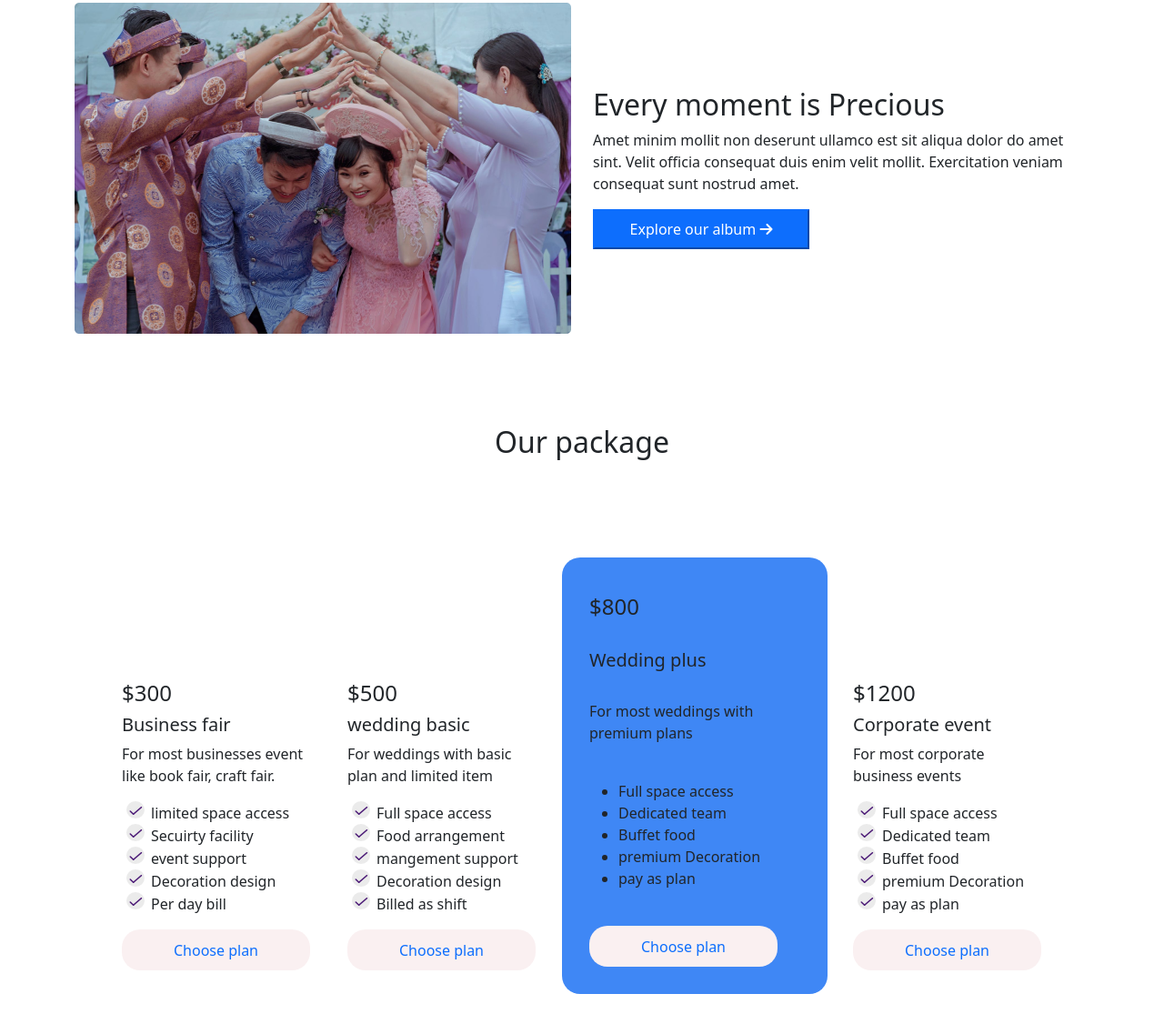
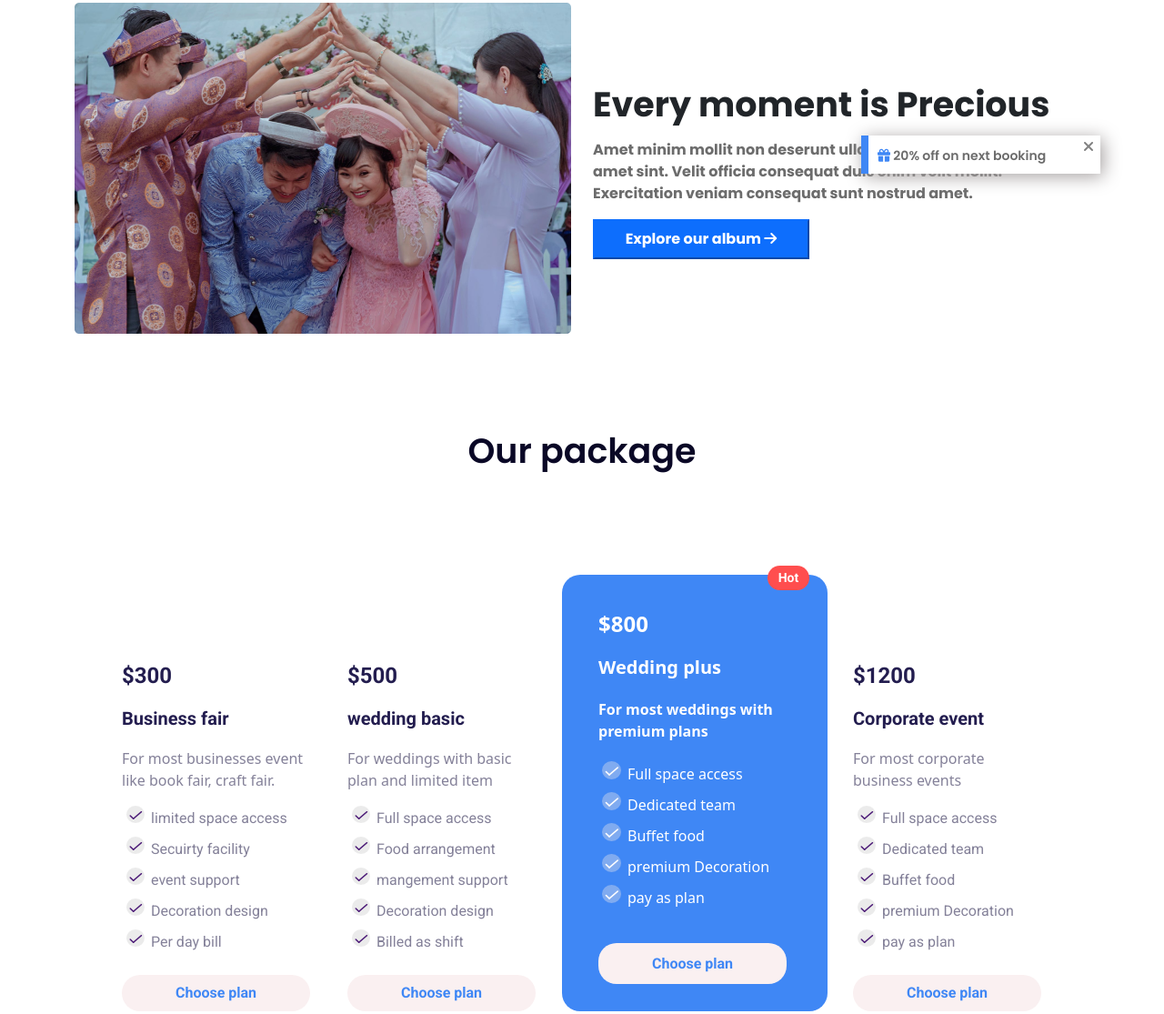
Before and after one commit to junetazul/figmatobootstrap, a website: page index.html in a window 1280 px wide. Shown: the part 797-1912 px from the top of the page at 91% size. Drawn offline with nearby package versions, Linux system fonts and the light colour scheme.

Commit message:
Semi final

```diff
--- a/css/style.scss
+++ b/css/style.scss
@@ -51,6 +51,7 @@ html{
     --lh-fourth: 57.84px;
     --lh-fifth:36px;
     --lh-sixth: 28px;
+    --lh-sixty: 60px;
 
 
 
@@ -234,6 +235,7 @@ body{
 
 .gate{
     // border: 1px solid red;
+    position: relative;
     display: flex;
     flex-direction: column;
     justify-content:center;
@@ -242,7 +244,71 @@ body{
         width: 238px;
         height: 44px;
     }
+    h2{
+        font-family: var(--ff-first);
+        font-weight: var(--fw-one);
+        font-size: var(--fs-fourth);
+        line-height: var(--lh-sixty);
+    }
+    p{
+        font-family: var(--ff-first);
+        font-weight: var(--fw-one);
+        font-size: 16px;
+        line-height: 24px;
+        color:#6C6C6C;
 
+
+
+    }
+    button{
+        font-family: var(--ff-first);
+        font-weight: var(--fw-one);
+        font-size: 16px;
+        line-height: 24px;
+        color: var(--clr-second);
+
+    }
+
+    .discount{
+        width: 263px;
+        height: 42px;
+        background-color: var(--clr-second);
+        // border: 1px solid;
+        border-left: 8px solid var(--clr-fourth);
+        box-shadow: 3px 3px 20px rgb(165, 160, 160);
+        padding: 10px;
+        padding-top: 10px;
+        position: absolute;
+        top: 40%;
+        right: 0px;
+        p{
+            font-size: 14px;
+            font-family: var(--ff-first);
+            font-weight: var(--fw-two);
+            line-height: 24px;
+
+        }
+        span i{
+            color: var(--clr-fourth);
+        }
+        .close{
+            position: absolute;
+            top: 0px;
+            right: 8px;
+            span i{
+                color: grey;
+            }
+        }
+    }
+
+
+}
+.devider h2{
+    font-family: var(--ff-first);
+    font-weight: var(--fw-two);
+    font-size: 38px;
+    line-height: 57px;
+    color: #0A0826;
 
 }
 
@@ -250,7 +316,7 @@ body{
 .pricecard {
     display: flex;
     flex-direction: column;
-    padding-top: 42px;
+    padding-top: 4px;
     height: 387px;
     width: 232px;
     background-color: var(--clr-second);
@@ -259,6 +325,25 @@ body{
         list-style-type: none;
         list-style-position: outside;
         list-style-image: url(../images/list.png)
+
+    }
+    li{
+        color: #848199;
+        margin-bottom: 8px;
+        font-family: var(--ff-second);
+
+    }
+    h4,h5{
+        color: #231D4F;
+        font-weight: bold;
+        margin-bottom: 20px;
+        font-family: var(--ff-second);
+
+    }
+    p{
+        color: #848199;
+
+
     }
     button{
         width: 207px;
@@ -269,19 +354,23 @@ body{
         background-color: rgb(250, 240, 241);
         a{
             text-decoration: none;
+            color: var(--clr-fourth);
+            font-family: var(--ff-second);
+            font-weight: bold;
         }
 
     }
   }
 
   .premiumcard {
+      position: relative;
       display: flex;
       flex-direction: column;
       justify-content: space-between;
       justify-items: center;
       align-items: left;
       padding-top: 40px;
-      padding-left: 30px;
+      padding-left: 40px;
       padding-bottom: 30px;
     height: 480px;
     width: 292px;
@@ -296,6 +385,44 @@ body{
         background-color: rgb(250, 240, 241);
         a{
             text-decoration: none;
+            color: var(--clr-fourth);
+            font-family: var(--ff-second);
+
+            font-weight: bold;
+        }
+
+    }
+    ul{
+        list-style-type: none;
+        list-style-position: outside;
+        list-style-image: url(../images/premium\ ul.png)
+    }
+    li{
+        color: var(--clr-second);
+        margin-bottom: 8px;
+    }
+    h4, h5, p{
+        color: var(--clr-second);
+        font-weight: bold;
+        margin-bottom: 8px;
+    }
+    .hot{
+        height: 27px;
+        width: 46px;
+        background-color: #FF4E4E;
+        text-align: center;
+        border-radius: 15px;
+        position: absolute;
+        top: -10px;
+        right: 20px;
+        h6{
+            font-family: var(--ff-second);
+            font-weight: bolder;
+            font-size: 14px;
+            line-height: 16.41px;
+            color: var(--clr-second);
+            margin-top: 5px;
+
         }
 
     }
@@ -309,7 +436,7 @@ body{
     // display: flex;
     // flex-direction: column;
     text-align: center;
-    box-shadow: 2px 2px 20px rgb(236, 236, 236);
+    box-shadow: 3px 3px 20px rgb(226, 218, 218);
     padding-top: 21px;
     p{
         width: 252px;
@@ -317,6 +444,11 @@ body{
     }
     img{
         padding: 10px;
+    }
+    .clientname{
+        color:#0C1920;
+        font-weight: bold;
+
     }
   }
 
@@ -351,6 +483,7 @@ body{
 
 }
 .getapp{
+    background-color: var(--clr-footer);
     height: 280px;
     display: flex;
     flex-direction: column;
@@ -359,20 +492,25 @@ body{
 
     h6{
         margin-right: 34px;
-        color: var(--clr-second);
+        // color: var(--clr-second);
         font-family: var(--ff-four);
         font-size: var(--fs-ten);
         font-weight: var(--fw-three);
         line-height: var(--lh-sixth);
+        color: #D9DBE1;
+
     }
 
 }
 .copyright{
+    background-color: var(--clr-footer);
     height: 280px;
     display: flex;
     flex-direction: column;
     justify-content:center;
     align-items: flex-start;
+    color: #D9DBE1;
+    ;
 
 
 }
--- a/index.html
+++ b/index.html
@@ -138,7 +138,9 @@
             <h2>Every moment is Precious </h2>
             <p>Amet minim mollit non deserunt ullamco est sit aliqua dolor do amet sint. Velit officia consequat duis enim velit mollit. Exercitation veniam consequat sunt nostrud amet.</p>
             <button class="btnn btn-primary ">Explore our album <span><i class="fa-solid fa-arrow-right"></i></span> </button>
-
+            <div class="discount"><p><span><i class="fa-solid fa-gift"></i></span> 20% off on next booking </p>
+              <div class="close"><span><i class="fa-solid fa-xmark"></i></span></div>
+               </div>
           </div>
         </div>
       </div>
@@ -150,7 +152,7 @@
 
     <section>
       <div class="container text-center">
-        <div class="row commonbottom">
+        <div class="row commonbottom devider">
             <div class="col-md-12">
                 <h2>
                     Our package
@@ -209,6 +211,8 @@
               </ul>
               <button><a href="#">Choose plan</a></button>
 
+              <div class="hot"><h6>Hot</h6></div>
+
 
             </div>
             <div class="col-md-3 pricecard ">
@@ -232,7 +236,7 @@
     </section>
     <section>
       <div class="container text-center">
-        <div class="row commonbottom">
+        <div class="row commonbottom devider">
             <div class="col-md-12">
                 <h2>
                     Happy Clients says
@@ -250,7 +254,7 @@
                   to work to reach your financial
                   goal for the month and year.</p>
                   <img src="./images/Client01.png" alt="">
-                  <h6>Regina Miles</h6>
+                  <h6 class="clientname">Regina Miles</h6>
                   <h6>Banker</h6>
             </div>
             <div class="col-md-4 clientcard ms-4 me-4">
@@ -259,7 +263,7 @@
                   to work to reach your financial
                   goal for the month and year.</p>
                   <img src="./images/Client02.png" alt="">
-                  <h6>Jone Drake</h6>
+                  <h6 class="clientname">Jone Drake</h6>
                   <h6>Banker</h6>
             </div>
             <div class="col-md-4 clientcard">
@@ -268,7 +272,7 @@
                   to work to reach your financial
                   goal for the month and year.</p>
                   <img src="./images/Client03.png" alt="">
-                  <h6>Cret Yater</h6>
+                  <h6 class="clientname">Cret Yater</h6>
                   <h6>Banker</h6>
             </div>
 
@@ -278,7 +282,7 @@
     </section>
     <section>
       <div class="container text-center">
-        <div class="row commonbottom">
+        <div class="row commonbottom devider">
             <div class="col-md-12">
                 <h2>
                     Frequently Asked Questions
```
Also changed, not shown: css/style.css, images/premium ul.png (added), 1 other file.
